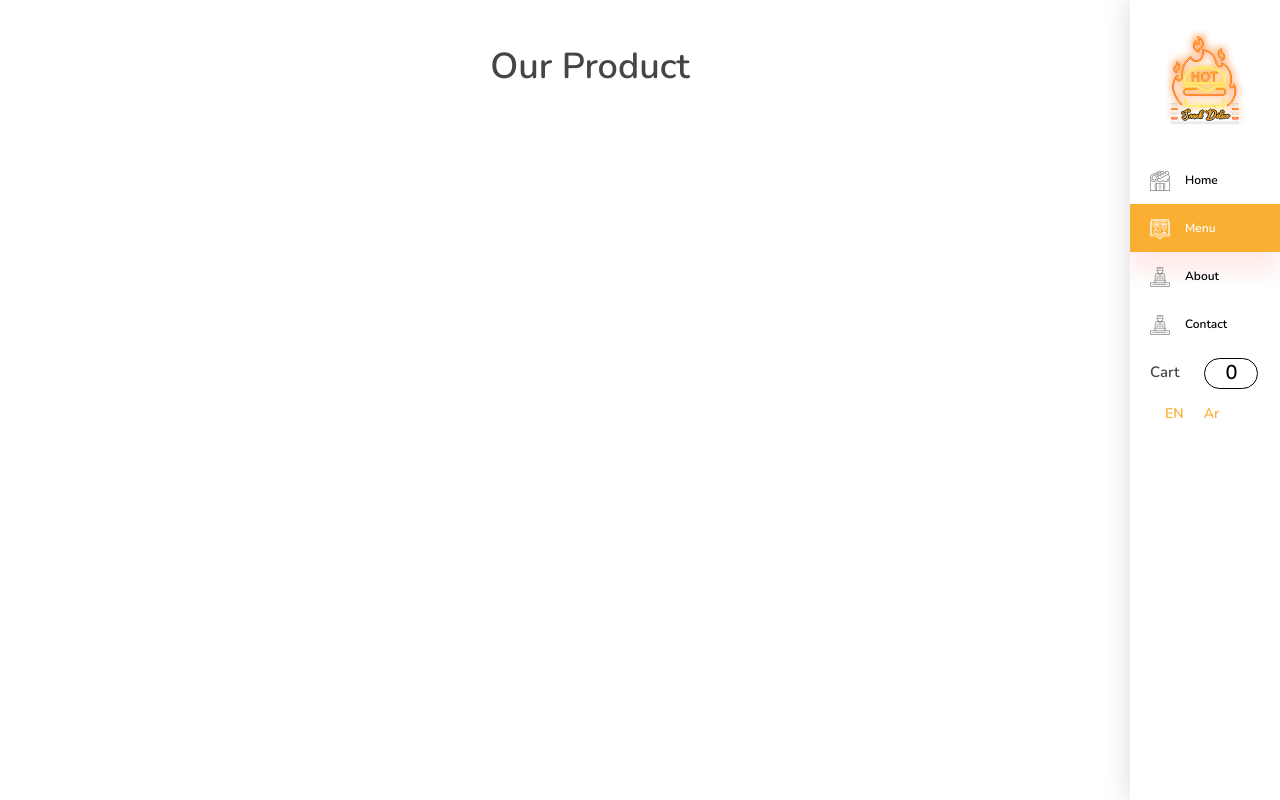
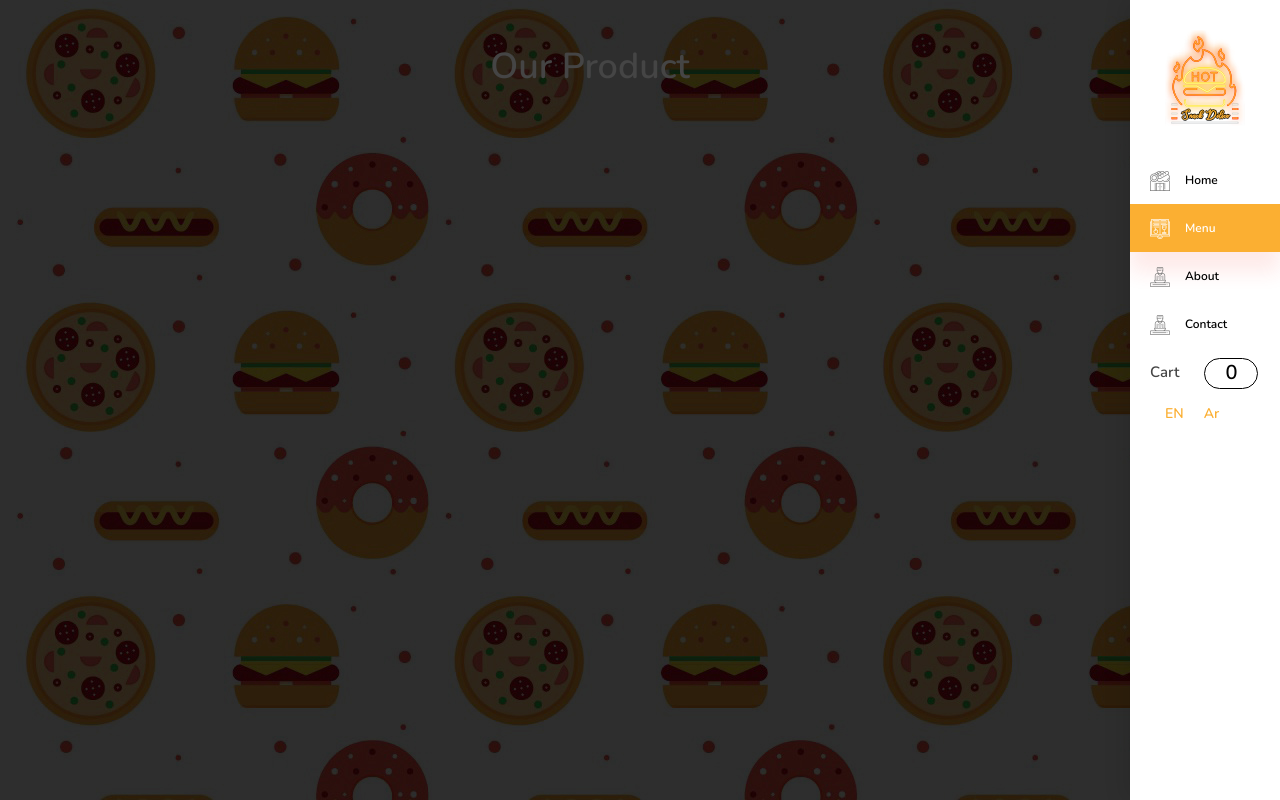
Before and after one commit to oubouhiam/Application-Web-Macdonalds, a plain HTML site: page frontend/menu.html in a window 1280 px wide. Drawn offline with nearby package versions, Linux system fonts and the light colour scheme; some packages are replaced by stand-ins of ours; no server answers.

Commit message:
Frontend update

```diff
--- a/frontend/Back/product.js
+++ b/frontend/Back/product.js
@@ -58,7 +58,7 @@ class UI {
         }) => {
             results += `
       <!-- Single Product -->
-      <div class="product" style="align-items: center;">
+      <div class="product" style="align-items: center;display: contents;">
       <div class="card" style="align-items: center;">
       <img class="card-img-top" src="images/${picname}.png" alt="Card image cap"style=" width: 37%;">
       <div class="card-body">
--- a/frontend/menu.html
+++ b/frontend/menu.html
@@ -22,7 +22,7 @@
     <link rel="stylesheet" href="style/css2/style.css">
 </head>
 
-<body>
+<body class="bodyback">
 
     <!--================ Start Header Menu Area =================-->
 
@@ -92,8 +92,8 @@
 
 
     </div>
-    <div class="container" style="margin-left: 100px;margin-top: 115px;">
-        <div id="sctgContinner" class="row">
+    <div class="container" style="margin-left: 100px;margin-top: 115px; display: ruby;">
+        <div id="sctgContinner" class="row" style="align-items: center; align-items: center; margin-top: 112px; margin-left: 50px;">
             <div class="col-lg-12" style="text-align: center;">
 
 
```
Also changed, not shown: frontend/product.html (+1 -1 lines), 1 other file.
